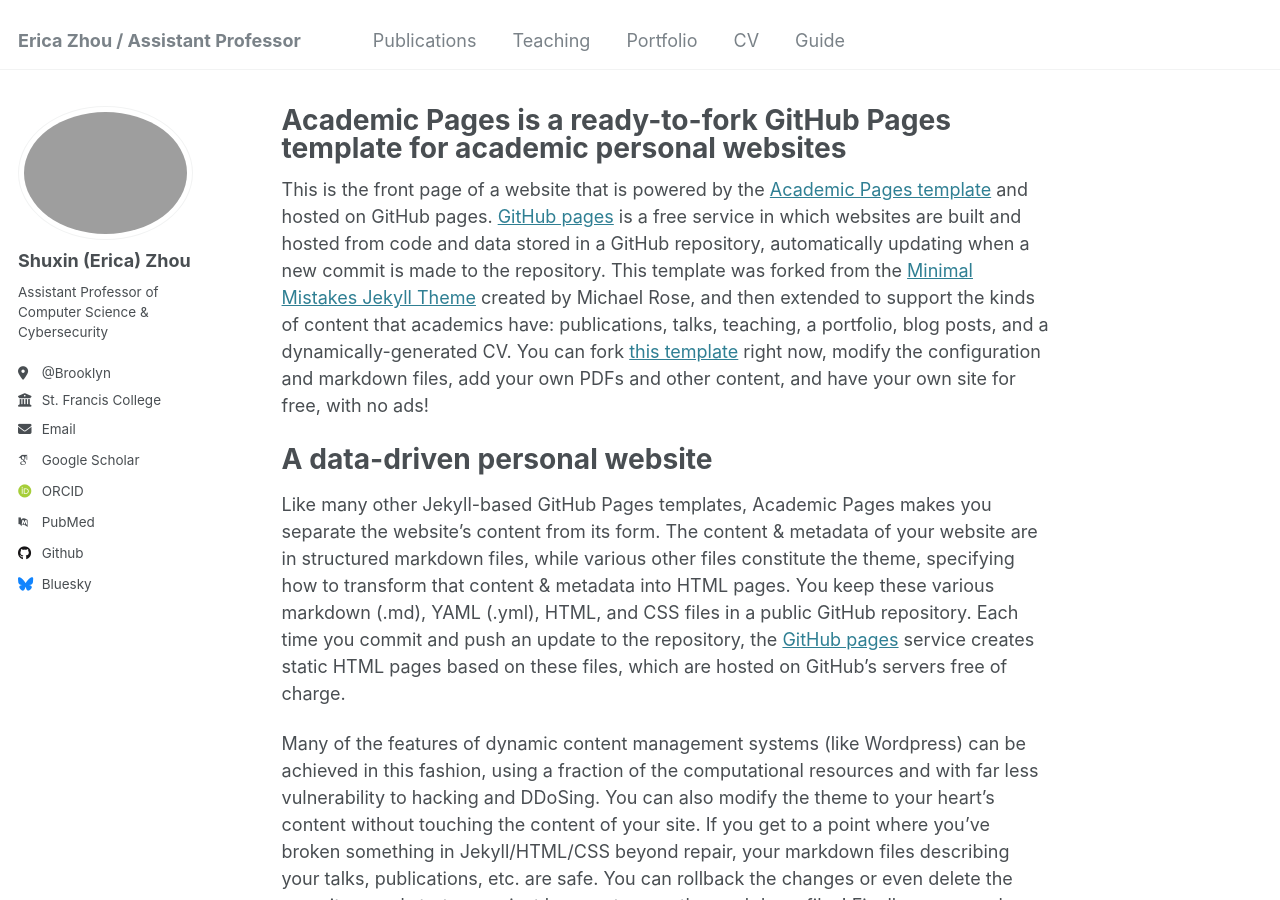
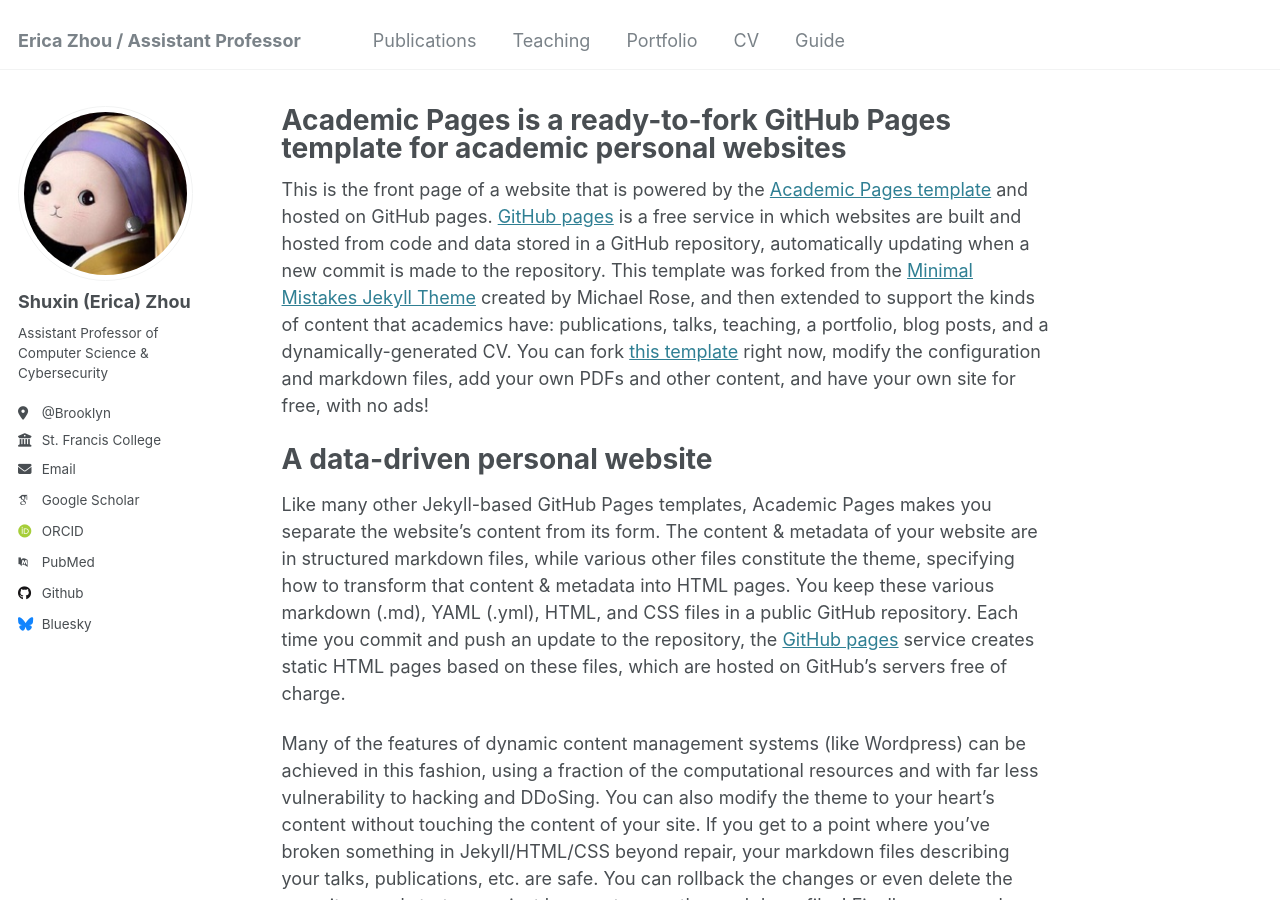
Before and after one commit to ericaSS/eri_ss_page.github.io, a Jekyll site: the page built from _pages/about.md, in a window 1280 px wide and 900 px high. Built offline with Jekyll 4.4.1, drawn with Linux system fonts in a browser that asks for light colours; some web fonts are replaced.

Commit message:
Update _config.yml

```diff
--- a/_config.yml
+++ b/_config.yml
@@ -21,7 +21,7 @@ repository               : "academicpages/academicpages.github.io"
 #               Additional customization can be done by editing /_includes/author-profile.html
 author:
   # Biographic information
-  avatar           : "/images/test.png"
+  avatar           : "profile.png"
   name             : "Shuxin (Erica) Zhou"
   pronouns         : # example: "she/her"
   bio              : "Assistant Professor of Computer Science & Cybersecurity"
```
